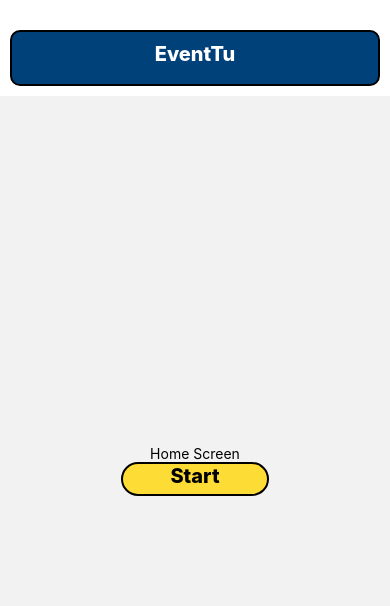
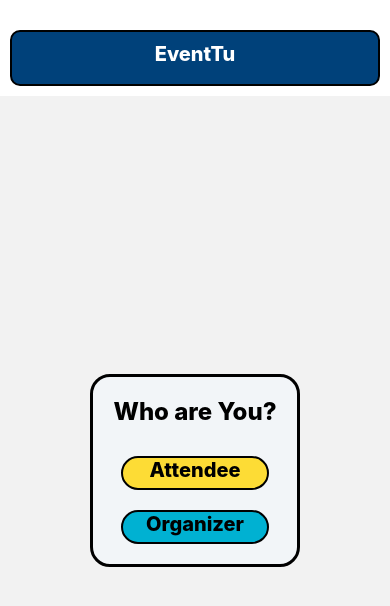
Before and after one commit to anekil/EventTu-frontend, a React Native app: screen /Home in a window 390 px wide. Shown: the top 606 px of the page. Built offline with nearby package versions, Linux system fonts and the light colour scheme.

Commit message:
feat: implemented whoami/home mockup

```diff
--- a/App.js
+++ b/App.js
@@ -4,6 +4,7 @@ import { createNativeStackNavigator } from '@react-navigation/native-stack';
 import { HomeScreen } from "./pages/home";
 import { RegisterScreen } from "./pages/register";
 import { LoginScreen } from "./pages/login";
+import { MapScreen } from "./pages/map";
 import { HeaderButton } from "./components/button";
 
 const Stack = createNativeStackNavigator();
@@ -16,6 +17,7 @@ export default function App() {
               <Stack.Screen name="Home" component={HomeScreen} />
               <Stack.Screen name="Register" component={RegisterScreen} />
               <Stack.Screen name="Login" component={LoginScreen} />
+              <Stack.Screen name="Map" component={MapScreen} />
           </Stack.Navigator>
       </NavigationContainer>
   );
--- a/components/form.js
+++ b/components/form.js
@@ -4,7 +4,7 @@ import colors from "../theme/colors";
 
 export const FormView = props => {
     return (
-        <View style={styles.form}>
+        <View style={{...styles.form, ...props.style}}>
             {props.children}
         </View>
     );
--- a/pages/home.js
+++ b/pages/home.js
@@ -1,15 +1,17 @@
 import * as React from 'react';
-import { View, Text } from 'react-native';
+import { View } from 'react-native';
 import { PrimaryButton } from "../components/button";
+import { FormView, FormText, FormTextInput } from "../components/form";
+import colors from "../theme/colors";
 
 export function HomeScreen({ navigation }) {
     return (
         <View style={{ flex: 1, alignItems: 'center', justifyContent: 'center' }}>
-            <Text>Home Screen</Text>
-            <PrimaryButton
-                title="Start"
-                onPress={() => navigation.navigate('Register')}
-            />
+            <FormView style={{alignItems: 'center', justifyContent: 'center',}}>
+                <FormText title="Who are You?"/>
+                <PrimaryButton style={{"marginTop": 20}} title="Attendee" onPress={() => navigation.navigate('Map')} />
+                <PrimaryButton style={{"marginTop": 20, "backgroundColor": colors.primary_light}} title="Organizer" onPress={() => navigation.navigate('Login')} />
+            </FormView>
         </View>
     );
 }
--- a/pages/login.js
+++ b/pages/login.js
@@ -13,7 +13,7 @@ export function LoginScreen({ navigation }) {
                 <FormText title="Password" />
                 <FormTextInput placeholder="Enter password" secureTextEntry={true} />
                 <View style={{alignItems: 'center', justifyContent: 'center',}}>
-                    <PrimaryButton style={{"marginTop": 20, "marginBottom": 10}} title="Login" onPress={() => navigation.navigate('Login')} />
+                    <PrimaryButton style={{"marginTop": 20, "marginBottom": 10}} title="Login" onPress={() => navigation.navigate('Map')} />
                 </View>
                 <FormLink title="Don’t have an account yet?" onPress={() => navigation.navigate('Register')} />
                 <FormLink title="Forgot your password?" />
--- /dev/null
+++ b/pages/map.js
@@ -0,0 +1,11 @@
+import * as React from 'react';
+import { View, Text } from 'react-native';
+import { PrimaryButton } from "../components/button";
+
+export function MapScreen({ navigation }) {
+    return (
+        <View style={{ flex: 1, alignItems: 'center', justifyContent: 'center' }}>
+            <Text>Map Screen</Text>
+        </View>
+    );
+}
```
